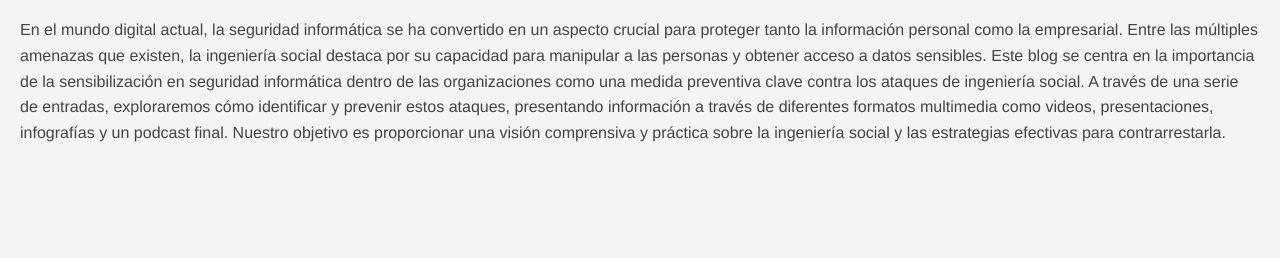
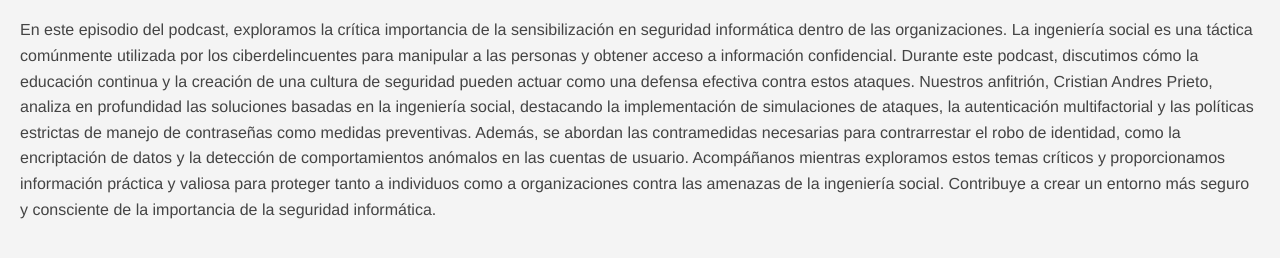
Before and after one commit to caprietoj/uniminuto, a plain HTML site: page index.html in a window 1280 px wide. Shown: the part 2284-2542 px from the top of the page. Drawn offline with nearby package versions, Linux system fonts and the light colour scheme.

Commit message:
Cambio en la entrada del podcast

```diff
--- a/index.html
+++ b/index.html
@@ -50,7 +50,9 @@
             <div class="media">
                 <div style="height: 228px; width: 600px;"><iframe src="https://audio.com/embed/audio/1803331949231497?theme=image" style="display:block; border-radius: 6px; border: none; height: 204px; width: 600px;"></iframe><a href='https://audio.com/cristian-prieto' style="text-align: center; display: block; color: #A4ABB6; font-size: 12px; font-family: sans-serif; line-height: 16px; margin-top: 8px;">@cristian-prieto</a></div>
             </div>
-            <p>En el mundo digital actual, la seguridad informática se ha convertido en un aspecto crucial para proteger tanto la información personal como la empresarial. Entre las múltiples amenazas que existen, la ingeniería social destaca por su capacidad para manipular a las personas y obtener acceso a datos sensibles. Este blog se centra en la importancia de la sensibilización en seguridad informática dentro de las organizaciones como una medida preventiva clave contra los ataques de ingeniería social. A través de una serie de entradas, exploraremos cómo identificar y prevenir estos ataques, presentando información a través de diferentes formatos multimedia como videos, presentaciones, infografías y un podcast final. Nuestro objetivo es proporcionar una visión comprensiva y práctica sobre la ingeniería social y las estrategias efectivas para contrarrestarla.</p>
+            <p>En este episodio del podcast, exploramos la crítica importancia de la sensibilización en seguridad informática dentro de las organizaciones. La ingeniería social es una táctica comúnmente utilizada por los ciberdelincuentes para manipular a las personas y obtener acceso a información confidencial. Durante este podcast, discutimos cómo la educación continua y la creación de una cultura de seguridad pueden actuar como una defensa efectiva contra estos ataques.
+            Nuestros anfitrión, Cristian Andres Prieto, analiza en profundidad las soluciones basadas en la ingeniería social, destacando la implementación de simulaciones de ataques, la autenticación multifactorial y las políticas estrictas de manejo de contraseñas como medidas preventivas. Además, se abordan las contramedidas necesarias para contrarrestar el robo de identidad, como la encriptación de datos y la detección de comportamientos anómalos en las cuentas de usuario.
+            Acompáñanos mientras exploramos estos temas críticos y proporcionamos información práctica y valiosa para proteger tanto a individuos como a organizaciones contra las amenazas de la ingeniería social. Contribuye a crear un entorno más seguro y consciente de la importancia de la seguridad informática. </p>
         </section>
     </main>
     <footer>
```
